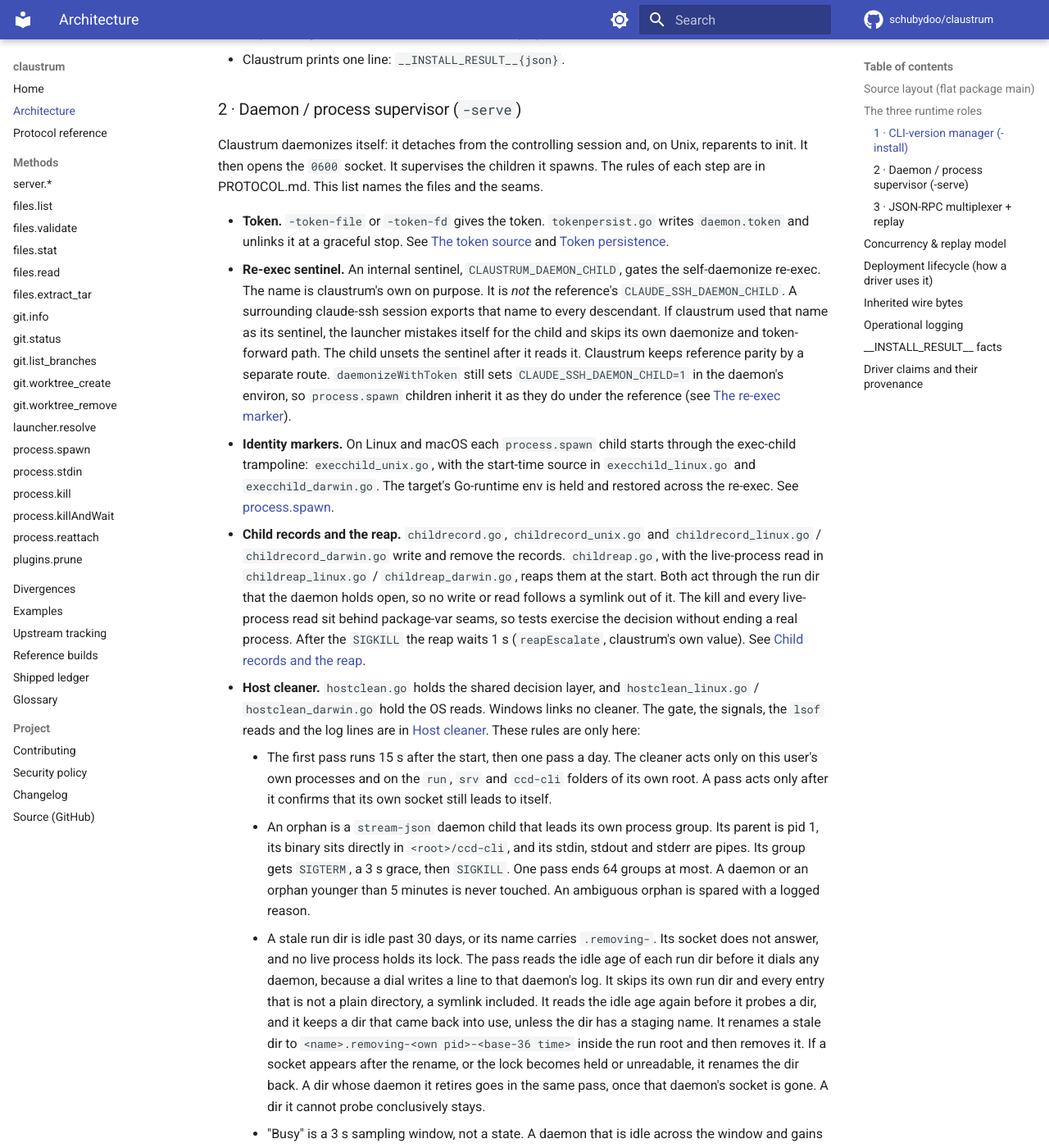
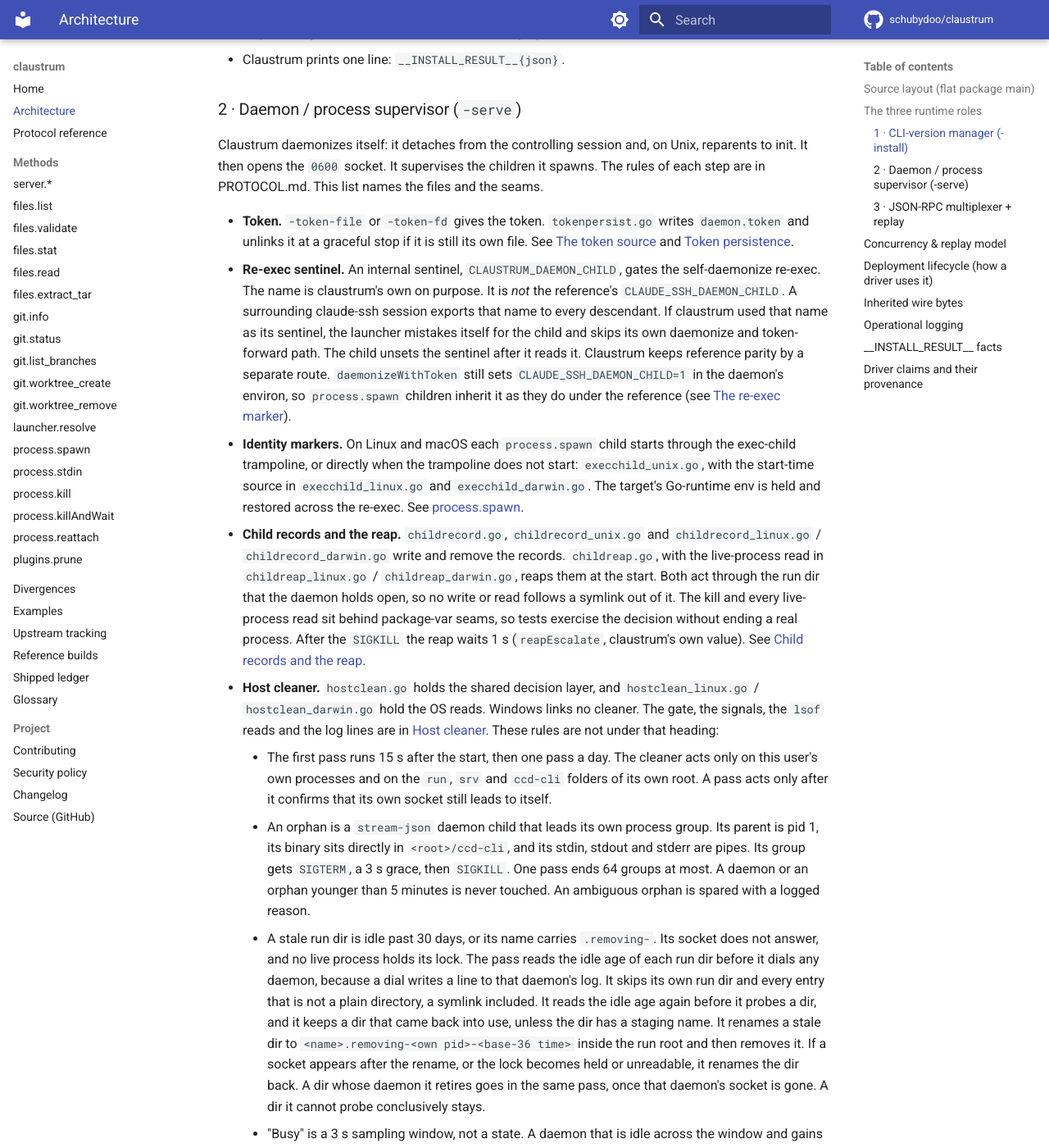
Before and after one commit to schubydoo/claustrum, an MkDocs documentation site: the page built from docs/ARCHITECTURE.md, in a window 1280 px wide and 1400 px high, scrolled down 2311 px. Shown: the whole window at 82% size. Built offline with MkDocs 1.6.1 and Material for MkDocs 9.7.7, drawn with Linux system fonts in a browser that asks for light colours; comment, search, counter and statistics services are not loaded.

Commit message:
docs: fix the claims of the -serve role that the first verifier pass found
Co-Authored-By: Claude Opus 5.5 <noreply@anthropic.com>

```diff
--- a/docs/ARCHITECTURE.md
+++ b/docs/ARCHITECTURE.md
@@ -80,7 +80,8 @@ children it spawns. The rules of each step are in PROTOCOL.md. This list names
 the files and the seams.
 
 - **Token.** `-token-file` or `-token-fd` gives the token. `tokenpersist.go`
-  writes `daemon.token` and unlinks it at a graceful stop. See
+  writes `daemon.token` and unlinks it at a graceful stop if it is still its
+  own file. See
   [The token source](PROTOCOL.md#the-token-source) and
   [Token persistence](PROTOCOL.md#token-persistence-daemontoken).
 - **Re-exec sentinel.** An internal sentinel, `CLAUSTRUM_DAEMON_CHILD`, gates the
@@ -94,7 +95,8 @@ the files and the seams.
   inherit it as they do under the reference (see
   [The re-exec marker](PROTOCOL.md#the-re-exec-marker)).
 - **Identity markers.** On Linux and macOS each `process.spawn` child starts
-  through the exec-child trampoline: `execchild_unix.go`, with the start-time
+  through the exec-child trampoline, or directly when the trampoline does not
+  start: `execchild_unix.go`, with the start-time
   source in `execchild_linux.go` and `execchild_darwin.go`. The target's Go-runtime
   env is held and restored across the re-exec. See
   [process.spawn](protocol/process-spawn.md#the-identity-markers-linux-and-macos).
@@ -111,7 +113,7 @@ the files and the seams.
   `hostclean_linux.go` / `hostclean_darwin.go` hold the OS reads. Windows links no
   cleaner. The gate, the signals, the `lsof` reads and the log lines are in
   [Host cleaner](PROTOCOL.md#host-cleaner-off-wire-linux-and-macos). These rules
-  are only here:
+  are not under that heading:
     - The first pass runs 15 s after the start, then one pass a day. The cleaner
       acts only on this user's own processes and on the `run`, `srv` and `ccd-cli`
       folders of its own root. A pass acts only after it confirms that its own
```
Also changed, not shown: docs/PROTOCOL.md (+2 -0 lines).
